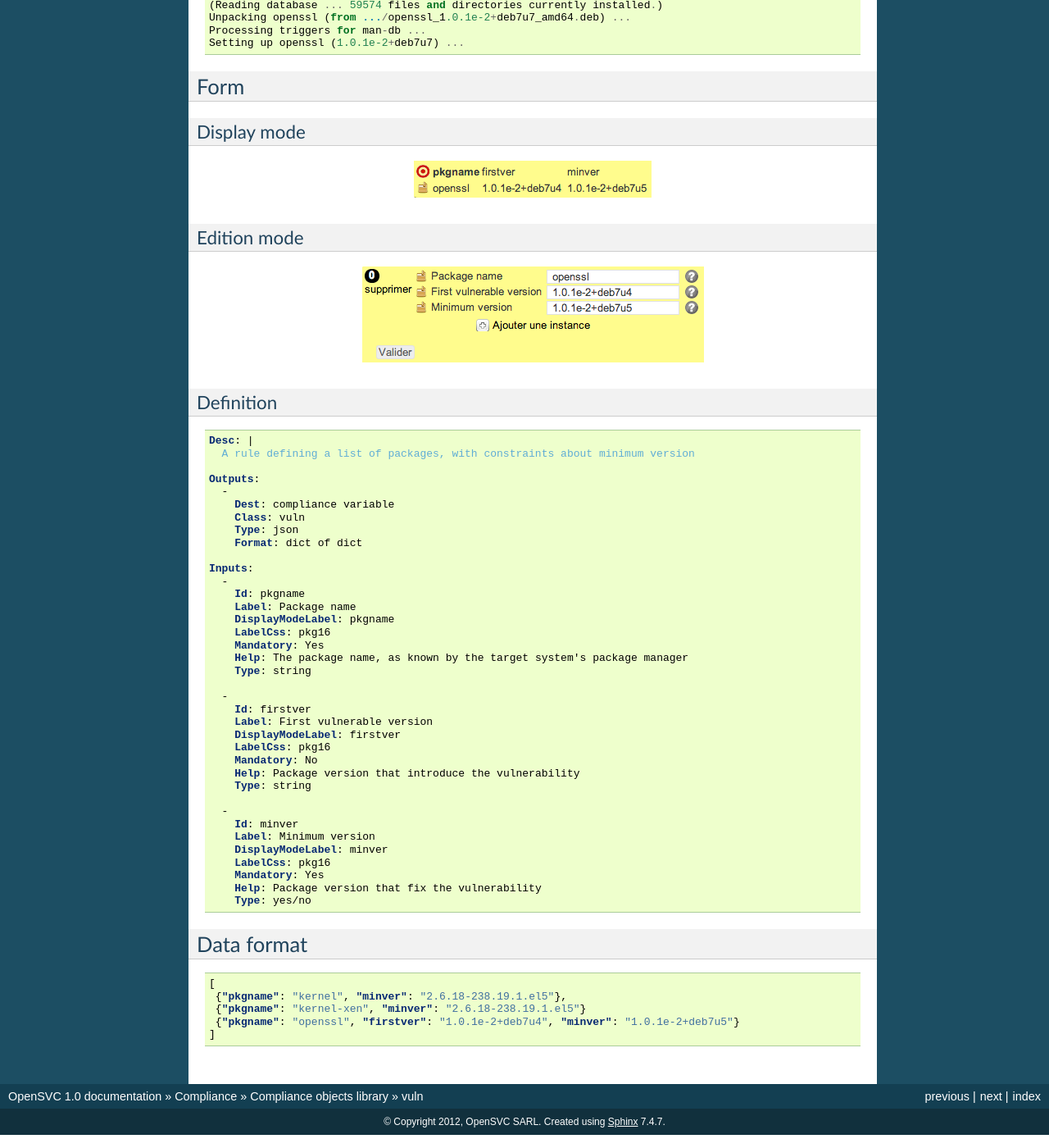
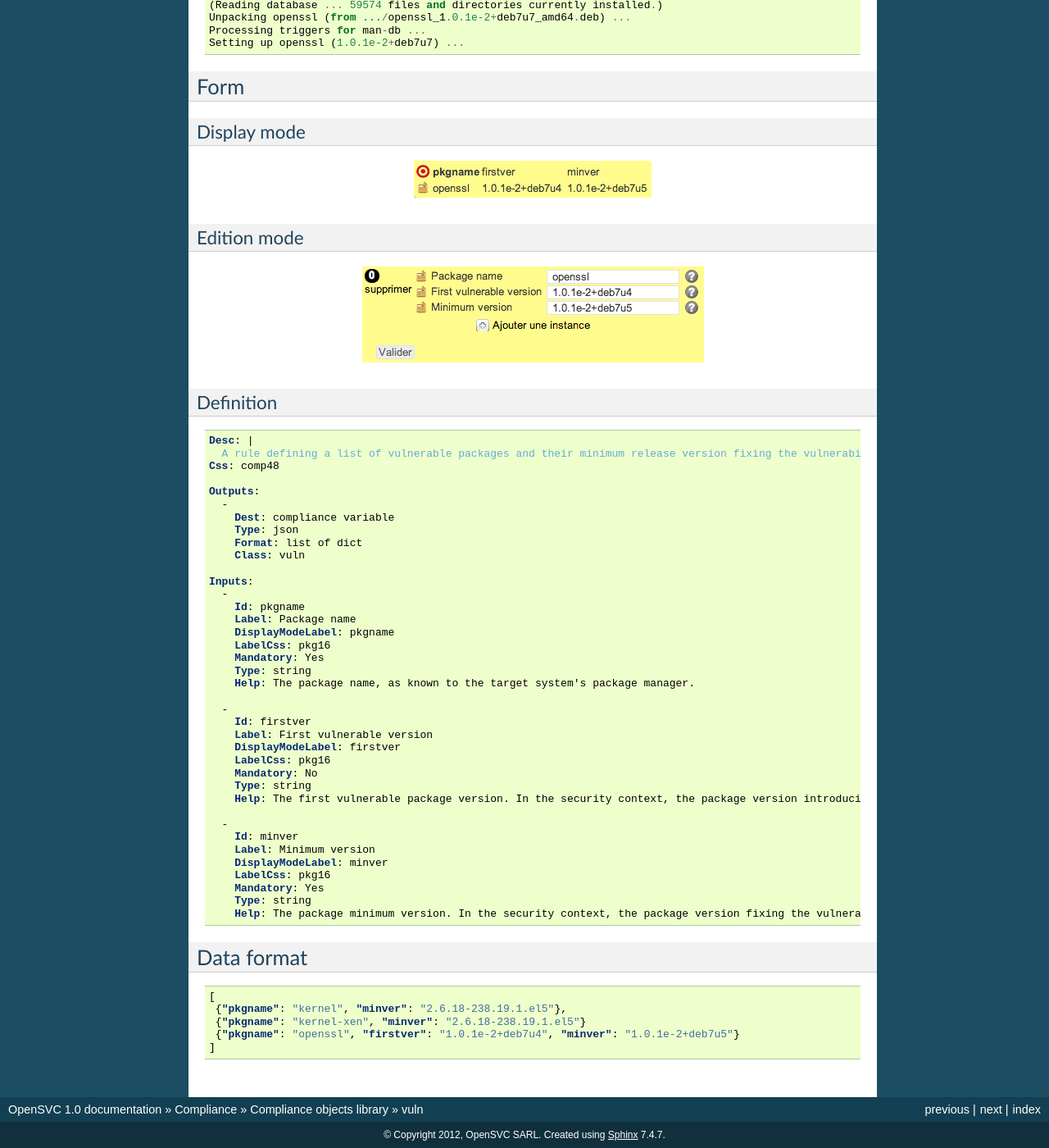
Before and after one commit to opensvc/docs.opensvc.com, a Sphinx documentation site: the page built from source/compliance.objects.vuln.rst, in a window 1280 px wide and 1400 px high, scrolled down 790 px. Shown: the whole window at 82% size. Built offline with Sphinx 7.4.7, drawn with Linux system fonts in a browser that asks for light colours.

Commit message:
Compliance object vuln : yaml fix

```diff
--- a/source/compliance.objects.vuln.rst
+++ b/source/compliance.objects.vuln.rst
@@ -65,25 +65,26 @@
 
 .. code-block:: yaml
 
-	Desc: |
-	  A rule defining a list of packages, with constraints about minimum version
+        Desc: |
+          A rule defining a list of vulnerable packages and their minimum release version fixing the vulnerability.
+        Css: comp48
 
-	Outputs:
-	  -
-	    Dest: compliance variable
-	    Class: vuln
-	    Type: json
-	    Format: dict of dict
+        Outputs:
+          -
+            Dest: compliance variable
+            Type: json
+            Format: list of dict
+            Class: vuln
 
-	Inputs:
-	  -
-	    Id: pkgname
-	    Label: Package name
-	    DisplayModeLabel: pkgname
-	    LabelCss: pkg16
-	    Mandatory: Yes
-	    Help: The package name, as known by the target system's package manager
-	    Type: string
+        Inputs:
+          -
+            Id: pkgname
+            Label: Package name
+            DisplayModeLabel: pkgname
+            LabelCss: pkg16
+            Mandatory: Yes
+            Type: string
+            Help: The package name, as known to the target system's package manager.
 
           -
             Id: firstver
@@ -91,8 +92,8 @@
             DisplayModeLabel: firstver
             LabelCss: pkg16
             Mandatory: No
-	    Help: Package version that introduce the vulnerability
             Type: string
+            Help: The first vulnerable package version. In the security context, the package version introducing the vulnerability.
 
           -
             Id: minver
@@ -100,8 +101,8 @@
             DisplayModeLabel: minver
             LabelCss: pkg16
             Mandatory: Yes
-            Help: Package version that fix the vulnerability
-            Type: yes/no
+            Type: string
+            Help: The package minimum version. In the security context, the package version fixing the vulnerability.
 
 Data format
 ===========
```
